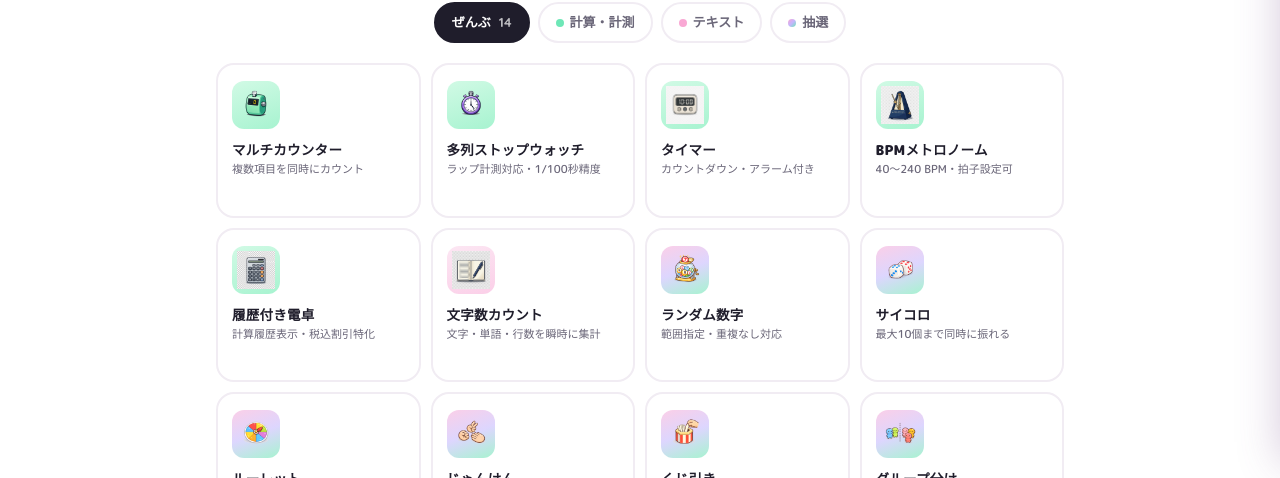
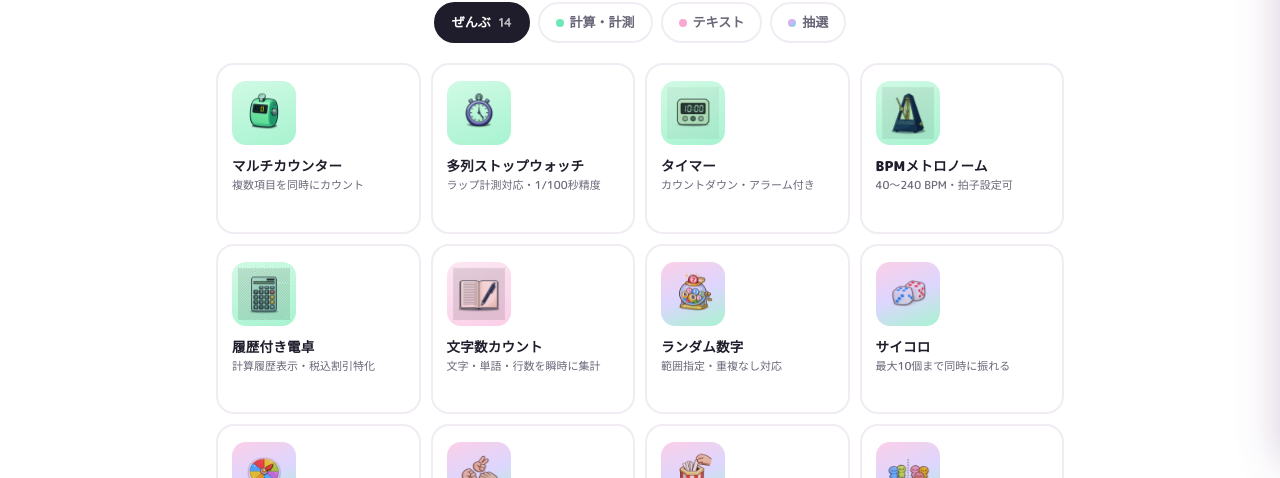
Before and after one commit to genta-tadatada/phase1-tools, a Next.js app: page /tools in a window 1280 px wide. Shown: the part 322-800 px from the top of the page. Built offline with nearby package versions, Linux system fonts and the light colour scheme.

Commit message:
style(tools): enlarge icon size and fix white-background blending
Icon container 48→64px, image 38→52px.
mix-blend-mode: multiply removes white backgrounds on light gradients.

```diff
--- a/app/tools/page.tsx
+++ b/app/tools/page.tsx
@@ -193,8 +193,8 @@ export default function ToolsPage() {
                   if (arrow) arrow.style.opacity = "0";
                 }}
               >
-                <div className="tool-icon-inner" style={{ position:"relative", width:48, height:48, borderRadius:12, display:"inline-flex", alignItems:"center", justifyContent:"center", marginBottom:12, background:catIconBg[tool.cat] }}>
-                  <Image src={tool.icon} alt="" width={38} height={38} style={{ objectFit:"contain" }} />
+                <div className="tool-icon-inner" style={{ position:"relative", width:64, height:64, borderRadius:14, display:"inline-flex", alignItems:"center", justifyContent:"center", marginBottom:12, background:catIconBg[tool.cat] }}>
+                  <Image src={tool.icon} alt="" width={52} height={52} style={{ objectFit:"contain", mixBlendMode:"multiply" }} />
                   <span style={{ position:"absolute", top:-3, right:-3, fontSize:10, color:"#fcd34d", opacity:0, transition:"all 0.22s ease" }} className="tool-sparkle">✦</span>
                 </div>
                 <div style={{ fontFamily:"'M PLUS Rounded 1c', sans-serif", fontWeight:900, fontSize:13.5, color:"#1f1d2b", marginBottom:2, letterSpacing:"0.02em", lineHeight:1.35 }}>
```
